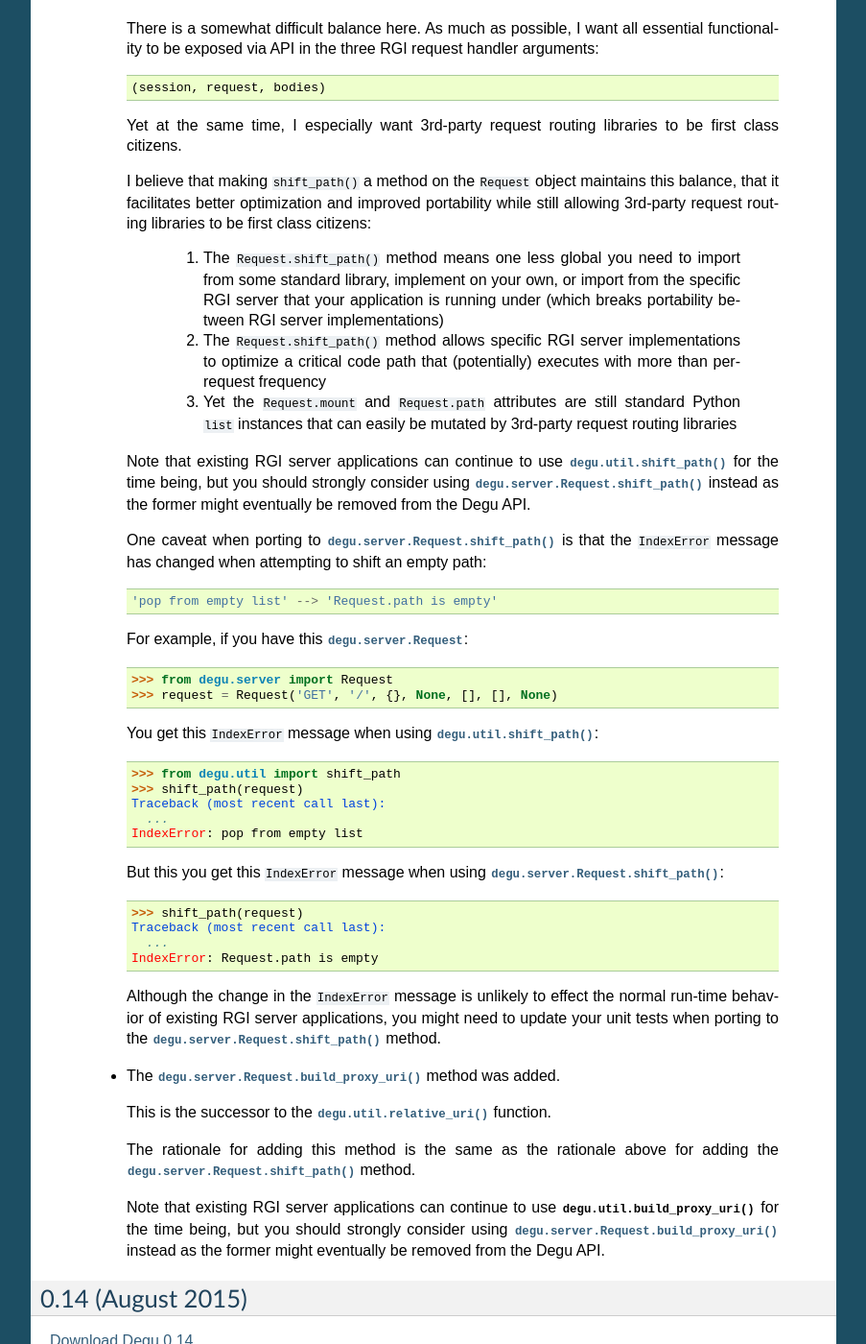
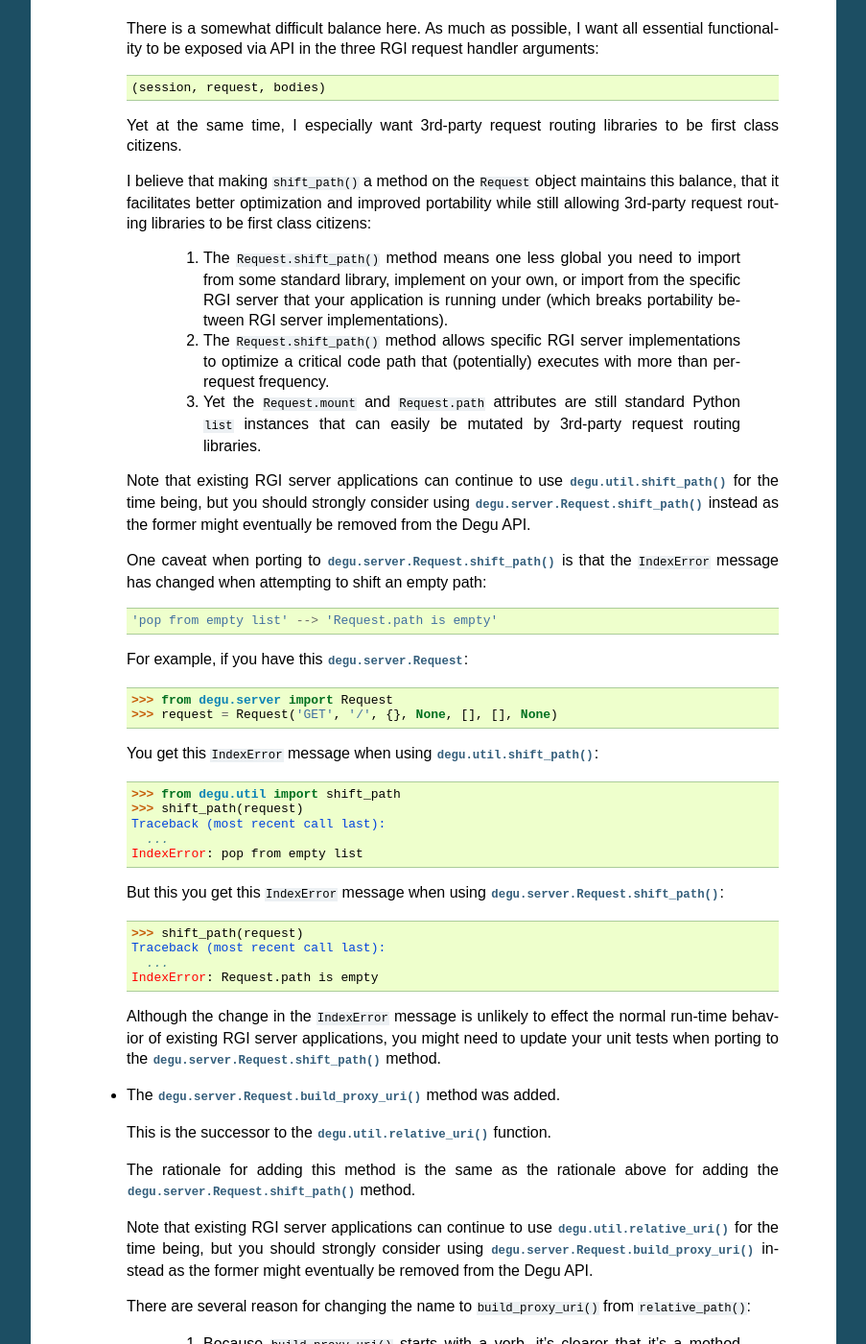
Before and after one commit to json420/degu, a Sphinx documentation site: the page built from doc/changelog.rst, in a window 1280 px wide and 1400 px high, scrolled down 1133 px. Shown: the whole window at 96% size, without its empty margins (198-1101 px from the left). Built offline with Sphinx 7.4.7, drawn with Linux system fonts in a browser that asks for light colours; some of the changed text lies outside the part shown.

Commit message:
Justify relative_uri --> build_proxy_uri name change in changelog.rst

```diff
--- a/doc/changelog.rst
+++ b/doc/changelog.rst
@@ -85,15 +85,15 @@
                 need to import from some standard library, implement on your
                 own, or import from the specific RGI server that your
                 application is running under (which breaks portability between
-                RGI server implementations)
+                RGI server implementations).
 
             2.  The ``Request.shift_path()`` method allows specific RGI server
                 implementations to optimize a critical code path that
-                (potentially) executes with more than per-request frequency
+                (potentially) executes with more than per-request frequency.
 
             3.  Yet the ``Request.mount`` and ``Request.path`` attributes are
                 still standard Python ``list`` instances that can easily be
-                mutated by 3rd-party request routing libraries
+                mutated by 3rd-party request routing libraries.
 
         Note that existing RGI server applications can continue to use
         :func:`degu.util.shift_path()` for the time being, but you should
@@ -141,9 +141,26 @@
         for adding the :meth:`degu.server.Request.shift_path()` method.
 
         Note that existing RGI server applications can continue to use
-        :func:`degu.util.build_proxy_uri()` for the time being, but you should
+        :func:`degu.util.relative_uri()` for the time being, but you should
         strongly consider using :meth:`degu.server.Request.build_proxy_uri()`
         instead as the former might eventually be removed from the Degu API.
+
+        There are several reason for changing the name to ``build_proxy_uri()``
+        from ``relative_path()``:
+
+            1.  Because ``build_proxy_uri()`` starts with a verb, it's clearer
+                that it's a method rather than an attribute, which also
+                harmonizes better with ``shift_path()``.
+
+            2.  ``relative_uri()`` is confusing because it leads one to think
+                the resulting URI wont start with a ``'/'``; in fact, the
+                resulting URI itself is absolute (it starts with ``'/'``), but
+                it's built relative to the mount-point at which the RGI
+                application is called.
+
+            3.  The name ``build_proxy_uri()`` ephasizes the scenario under
+                which this method is most likely to be use... in RGI
+                reverse-proxy applications.
 
 
 
--- a/doc/tutorial.rst
+++ b/doc/tutorial.rst
@@ -132,7 +132,7 @@
 ...             session.store['conn'] = conn
 ...         return conn.request(
 ...             request.method,
-...             request.build_proxy_uri(),
+...             request.uri,
 ...             request.headers,
 ...             request.body
 ...         )
```
